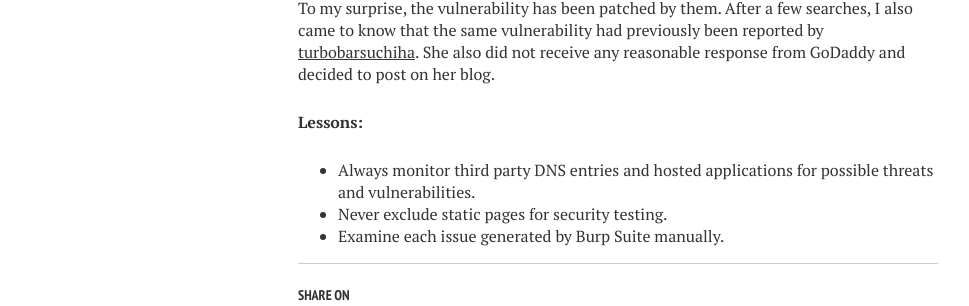
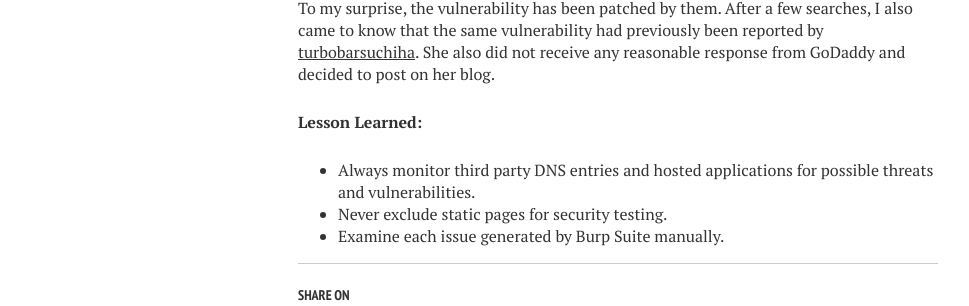
Before and after one commit to corrupted-brain/blog, a Jekyll site: the page built from _posts/2023-01-02-exploiting-thousands-of-domains-for-XSS.md, in a window 1280 px wide. Shown: the part 1169-1475 px from the top of the page, without its empty margins (22-991 px from the left). Built offline with Jekyll 4.4.1, drawn with Linux system fonts in a browser that asks for light colours.

```diff
--- a/_posts/2023-01-02-exploiting-thousands-of-domains-for-XSS.md
+++ b/_posts/2023-01-02-exploiting-thousands-of-domains-for-XSS.md
@@ -9,32 +9,32 @@ This blog post is about Cross Site Scripting (XSS) vulnerability found in secure
 
 While pen testing in wide scope for a client I found a subdomain as files.example.com. Opening in browser results as shown below
 
-[Untitled](images/posts/godaddy/1.png)
+[Untitled](/images/posts/godaddy/1.png)
 
 After that, I ran a Burp Suite auto scan over it, and the reflector (a Burps Suite extension) showed that some inputs got reflected in the response.
 
-[Untitled](images/posts/godaddy/2.png)
+[Untitled](/images/posts/godaddy/2.png)
 
 Now it's time to find a vulnerability for script injection. After analyzing the suspicious parameter, I found the possible way for the execution of JavaScript code and was finally able to execute it as shown below. The vulnerable URL looks like: [http://files.example.com/index.php/"onmouseleave="alert('XSS')"](http://files.satalocker.com/index.php/%22onmouseleave=%22alert('XSS')%22)
 
-[3.png](images/posts/godaddy/3.png)
+[3.png](/images/posts/godaddy/3.png)
 
 But wait, what is the use of this webpage, and who added this subdomain? Checking the CNAME of this subdomain, we found that it belongs to Godaddy.
 
-[4.png](images/posts/godaddy/4.png)
+[4.png](/images/posts/godaddy/4.png)
 
 As a service provider, Godaddy must have thousands of clients using this service (probably the file-sharing feature), and all of them are vulnerable to the Cross Site Scripting (XSS) vulnerability. To verify this, I thought of using simple Google Dork to find similar webpages.
 
-[5.jpg](images/posts/godaddy/5.jpg)
+[5.jpg](/images/posts/godaddy/5.jpg)
 
 However, this is not the appropriate way, hence I discussed with @smaranchand for possible ways of gathering all the subdomains on the internet that are using [files.secureserver.net](http://files.secureserver.net/)
  as CNAME in their DNS records. He came up with the idea of using Silent Push. We used reverse CNAME lookup to find affected domains for the XSS vulnerability and found that around 13,092 domains were vulnerable. This is a very large number of vulnerable systems that we can impact with a vulnerability.
 
-[6.png](images/posts/godaddy/6.png)
+[6.png](/images/posts/godaddy/6.png)
 
 After confirming the vulnerability on a few subdomains, I decided to notify GoDaddy security and email them a detailed proof of concept. However, they didn’t respond until. To my surprise, the vulnerability has been patched by them. After a few searches, I also came to know that the same vulnerability had previously been reported by [turbobarsuchiha](https://medium.com/@turbobarsuchiha?source=post_page-----5828c3e2040c--------------------------------). She also did not receive any reasonable response from GoDaddy and decided to post on her blog.
 
-**Lessons:**
+**Lesson Learned:**
 
 - Always monitor third party DNS entries and hosted applications for possible threats and vulnerabilities.
 - Never exclude static pages for security testing.
```
